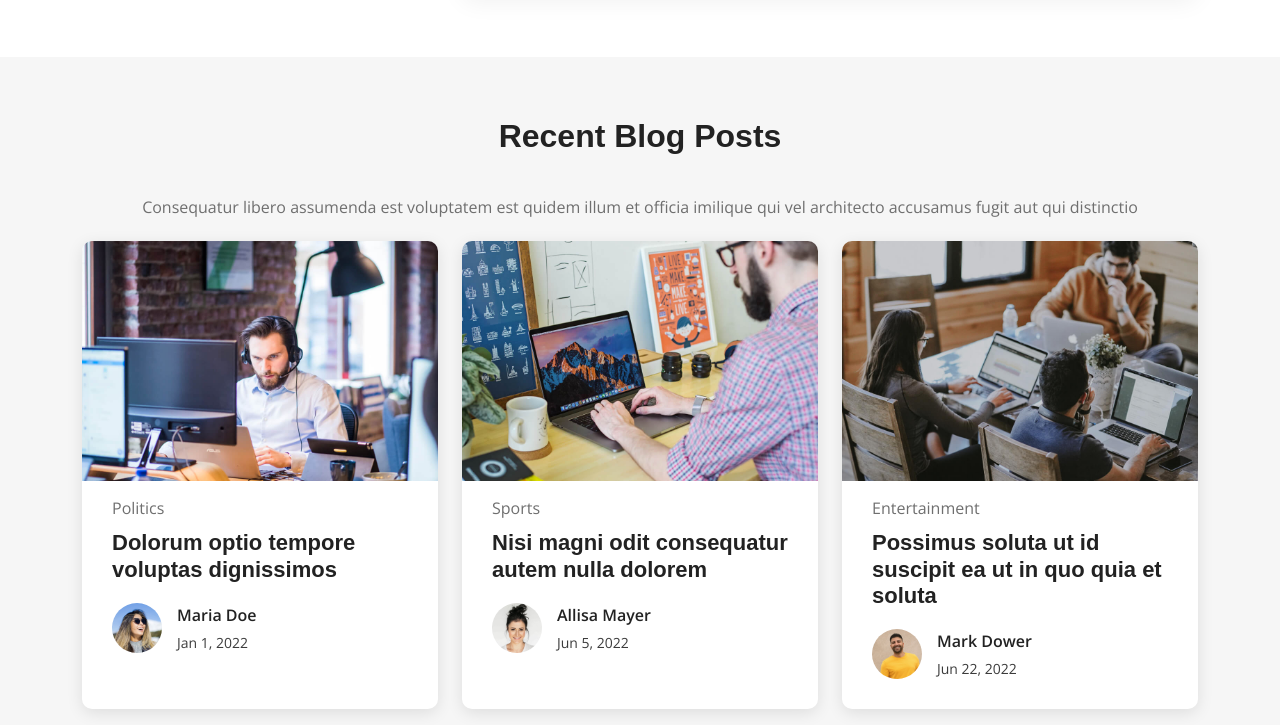
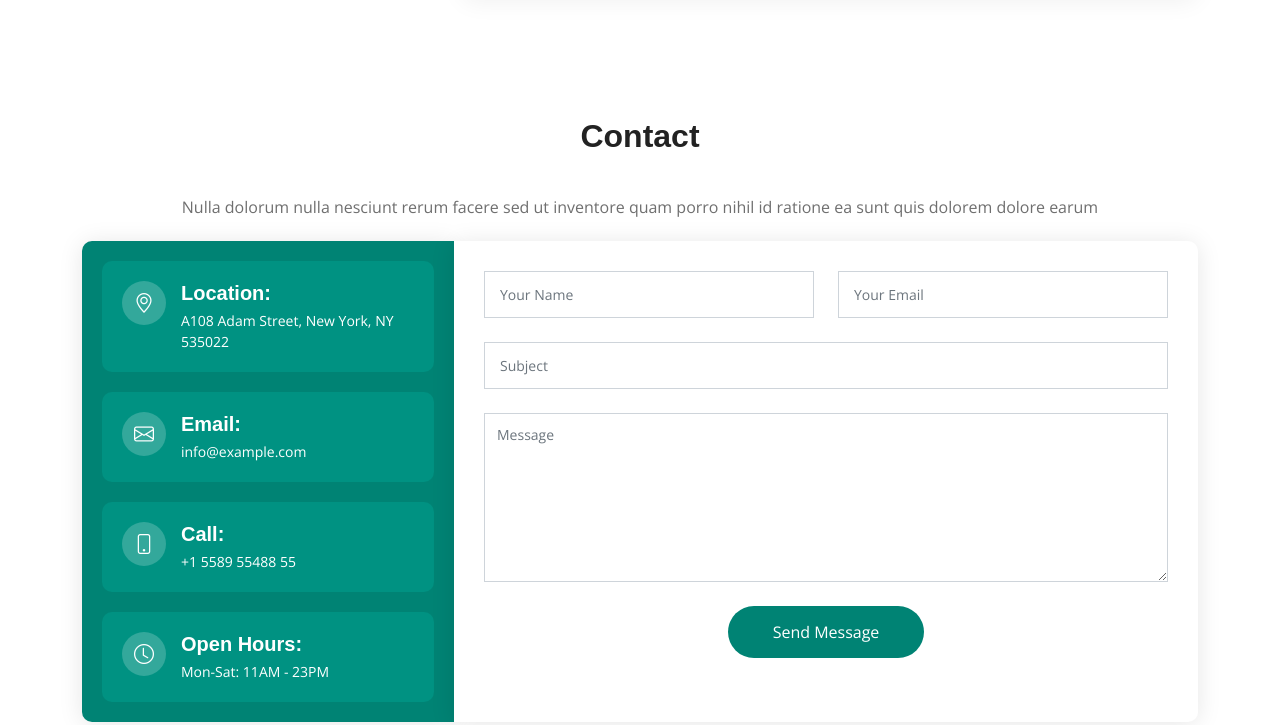
Before and after one commit to shloknatarajan/vividwebsite, a plain HTML site: page index.html in a window 1280 px wide. Shown: the part 6676-7401 px from the top of the page. Drawn offline with nearby package versions, Linux system fonts and the light colour scheme.

Commit message:
removed blog section

```diff
--- a/index.html
+++ b/index.html
@@ -655,100 +655,6 @@
       </div>
     </section><!-- End Frequently Asked Questions Section -->
 
-    <!-- ======= Recent Blog Posts Section ======= -->
-    <section id="recent-posts" class="recent-posts sections-bg">
-      <div class="container" data-aos="fade-up">
-
-        <div class="section-header">
-          <h2>Recent Blog Posts</h2>
-          <p>Consequatur libero assumenda est voluptatem est quidem illum et officia imilique qui vel architecto accusamus fugit aut qui distinctio</p>
-        </div>
-
-        <div class="row gy-4">
-
-          <div class="col-xl-4 col-md-6">
-            <article>
-
-              <div class="post-img">
-                <img src="assets/img/blog/blog-1.jpg" alt="" class="img-fluid">
-              </div>
-
-              <p class="post-category">Politics</p>
-
-              <h2 class="title">
-                <a href="blog-details.html">Dolorum optio tempore voluptas dignissimos</a>
-              </h2>
-
-              <div class="d-flex align-items-center">
-                <img src="assets/img/blog/blog-author.jpg" alt="" class="img-fluid post-author-img flex-shrink-0">
-                <div class="post-meta">
-                  <p class="post-author">Maria Doe</p>
-                  <p class="post-date">
-                    <time datetime="2022-01-01">Jan 1, 2022</time>
-                  </p>
-                </div>
-              </div>
-
-            </article>
-          </div><!-- End post list item -->
-
-          <div class="col-xl-4 col-md-6">
-            <article>
-
-              <div class="post-img">
-                <img src="assets/img/blog/blog-2.jpg" alt="" class="img-fluid">
-              </div>
-
-              <p class="post-category">Sports</p>
-
-              <h2 class="title">
-                <a href="blog-details.html">Nisi magni odit consequatur autem nulla dolorem</a>
-              </h2>
-
-              <div class="d-flex align-items-center">
-                <img src="assets/img/blog/blog-author-2.jpg" alt="" class="img-fluid post-author-img flex-shrink-0">
-                <div class="post-meta">
-                  <p class="post-author">Allisa Mayer</p>
-                  <p class="post-date">
-                    <time datetime="2022-01-01">Jun 5, 2022</time>
-                  </p>
-                </div>
-              </div>
-
-            </article>
-          </div><!-- End post list item -->
-
-          <div class="col-xl-4 col-md-6">
-            <article>
-
-              <div class="post-img">
-                <img src="assets/img/blog/blog-3.jpg" alt="" class="img-fluid">
-              </div>
-
-              <p class="post-category">Entertainment</p>
-
-              <h2 class="title">
-                <a href="blog-details.html">Possimus soluta ut id suscipit ea ut in quo quia et soluta</a>
-              </h2>
-
-              <div class="d-flex align-items-center">
-                <img src="assets/img/blog/blog-author-3.jpg" alt="" class="img-fluid post-author-img flex-shrink-0">
-                <div class="post-meta">
-                  <p class="post-author">Mark Dower</p>
-                  <p class="post-date">
-                    <time datetime="2022-01-01">Jun 22, 2022</time>
-                  </p>
-                </div>
-              </div>
-
-            </article>
-          </div><!-- End post list item -->
-
-        </div><!-- End recent posts list -->
-
-      </div>
-    </section><!-- End Recent Blog Posts Section -->
-
     <!-- ======= Contact Section ======= -->
     <section id="contact" class="contact">
       <div class="container" data-aos="fade-up">
```
